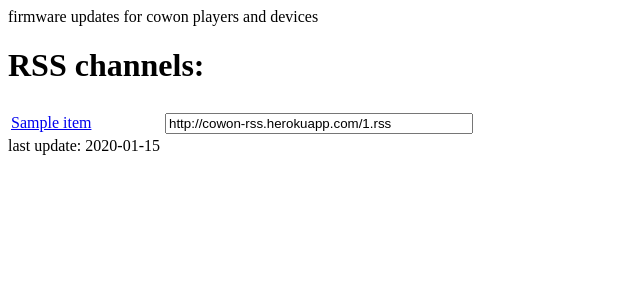
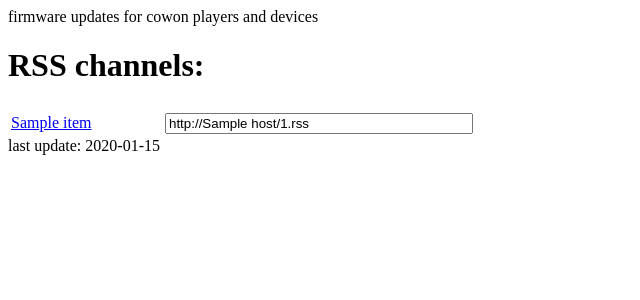
Before and after one commit to AyumuKasuga/cowon-rss, a Flask app: template templates/index.html in a window 1280 px wide. Shown: the top 300 px of the page, without its empty margins (0-640 px from the left). Run offline with Flask 2, Linux system fonts and the light colour scheme; the template is opened without the code that fills it: most values are stand-ins (such as "Sample title", 1, 10 or a date in 2020).

Commit message:
host from request

```diff
--- a/app.py
+++ b/app.py
@@ -3,6 +3,7 @@ from flask import Flask
 from flask import Response
 from flask import render_template
 from flask import abort
+from flask import request
 import redis
 from json import loads
 
@@ -14,7 +15,7 @@ r = redis.from_url(os.environ['REDISTOGO_URL'])
 def index():
     items = r.get('index.html')
     last_update = r.get('last_update')
-    return render_template('index.html', items=loads(items), last_update=last_update)
+    return render_template('index.html', host=request.headers.get('Host'), items=loads(items), last_update=last_update)
 
 @app.route('/<cat_id>.rss')
 def rss(cat_id):
--- a/templates/index.html
+++ b/templates/index.html
@@ -14,7 +14,7 @@
         {% for item in items %}
         <tr>
             <td><a href="/{{ item.id }}.rss">{{ item.title }}</a></td>
-            <td><input style="width: 100%" type="text" value="http://cowon-rss.herokuapp.com/{{ item.id }}.rss"></td>
+            <td><input style="width: 100%" type="text" value="http://{{ host }}/{{ item.id }}.rss"></td>
         </tr>
         {% endfor %}
     </table>
```
